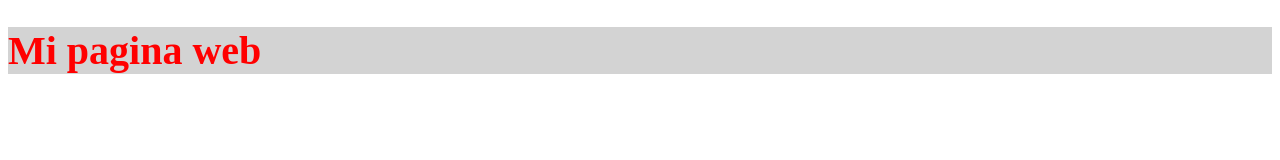
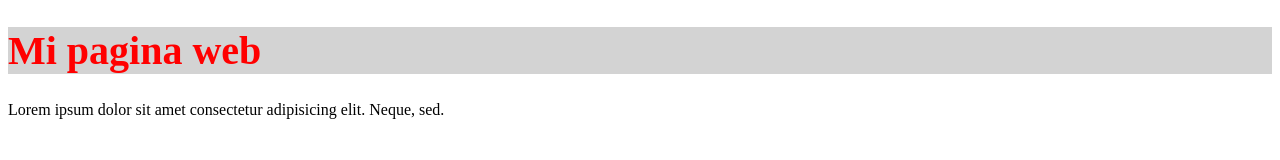
Before and after one commit to betobeckermancie/test, a plain HTML site: page clase10/index.html in a window 1280 px wide. Drawn offline with Linux system fonts and the light colour scheme.

```diff
--- a/clase10/index.html
+++ b/clase10/index.html
@@ -9,5 +9,6 @@
 </head>
 <body>
     <h1>Mi pagina web</h1>
+    <p>Lorem ipsum dolor sit amet consectetur adipisicing elit. Neque, sed.</p>
 </body>
 </html>
```
